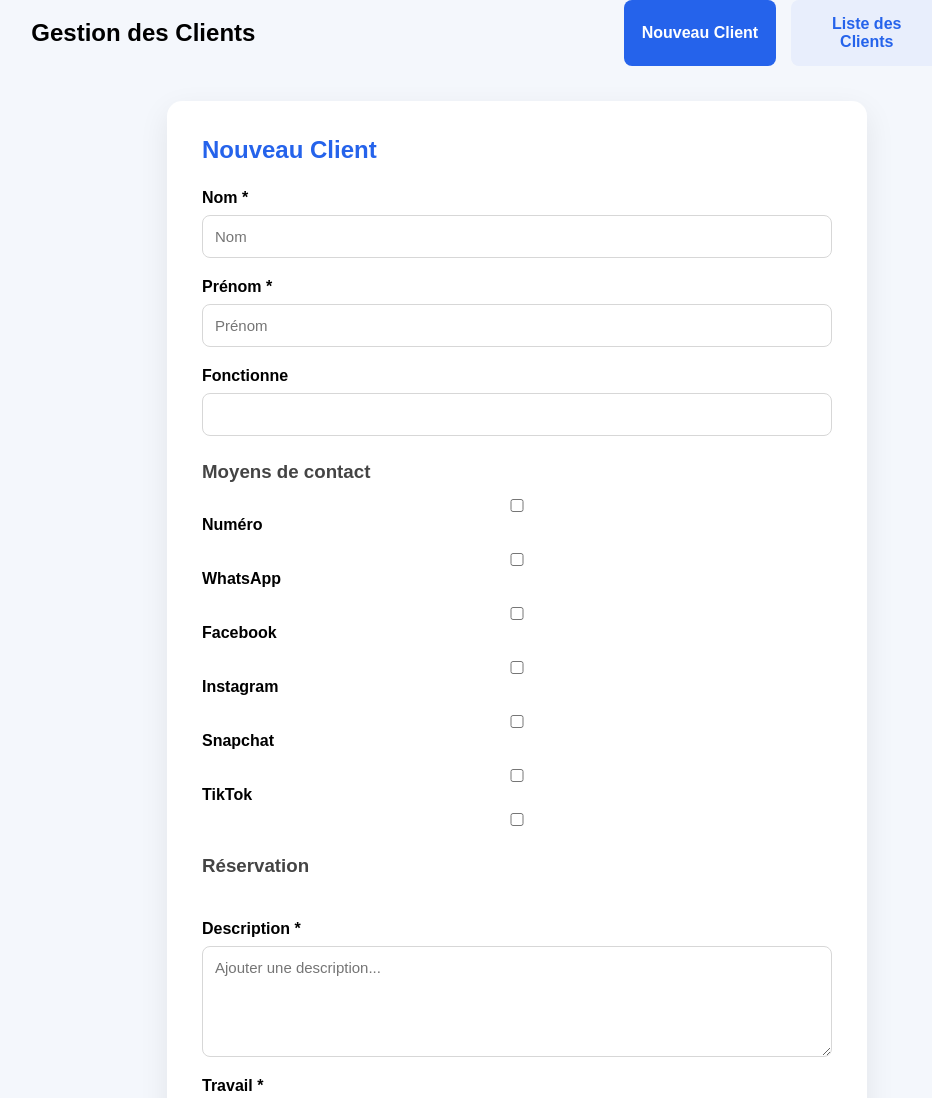
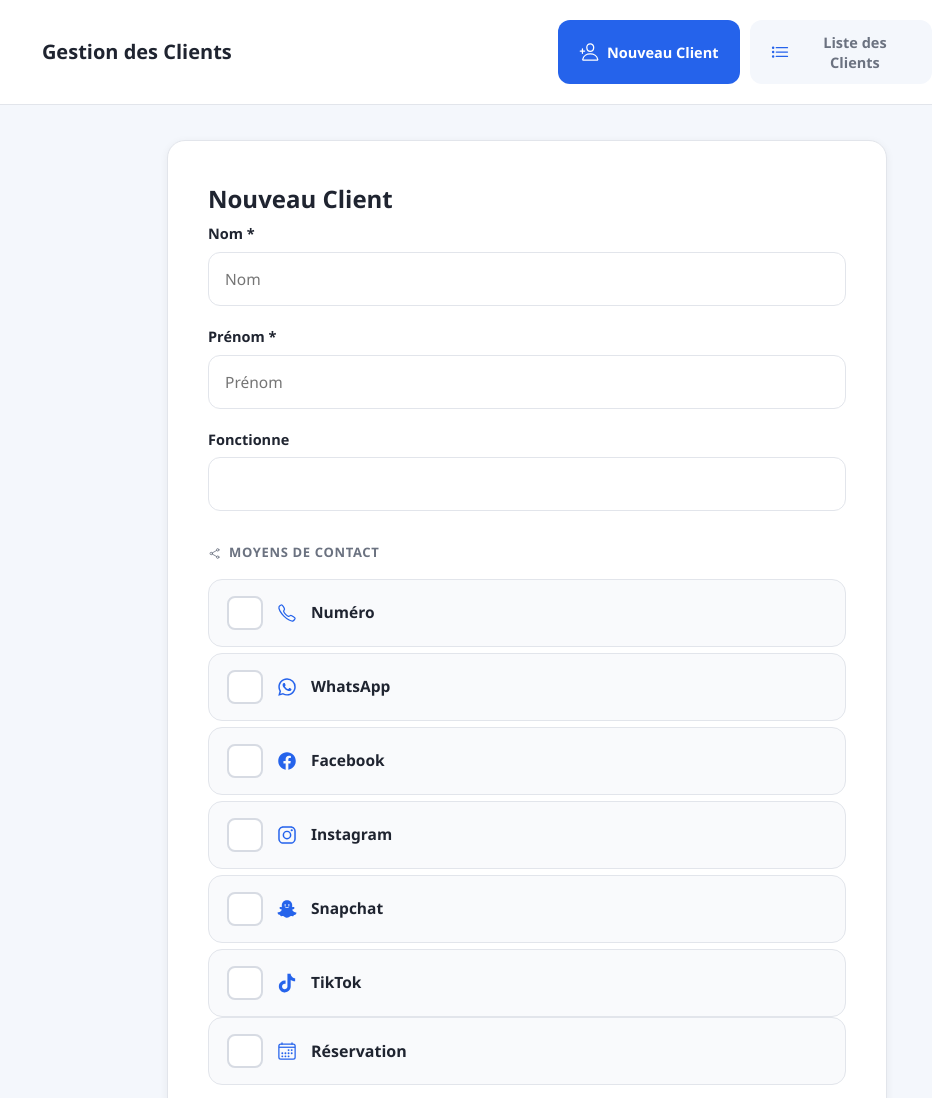
Before and after one commit to mhd-cherif1224/form-project, a website: page back-end/front-end/index.html in a window 1280 px wide. Shown: the top 1098 px of the page, without its empty margins (153-1085 px from the left). Drawn offline with nearby package versions, Linux system fonts and the light colour scheme.

Commit message:
fixed the display, added ionic

```diff
--- a/back-end/front-end/index.html
+++ b/back-end/front-end/index.html
@@ -5,6 +5,8 @@
     <meta name="viewport" content="width=device-width, initial-scale=1.0">
     <title>Client Form</title>
     <link rel="stylesheet" href="style.css">
+    <script type="module" src="https://unpkg.com/ionicons@7.1.0/dist/ionicons/ionicons.esm.js"></script>
+    <script nomodule src="https://unpkg.com/ionicons@7.1.0/dist/ionicons/ionicons.js"></script>
 </head>
 <body>
 <header class="header">
@@ -16,8 +18,14 @@
     placeholder="Rechercher un client..."
     >
     <nav>
-        <button class="tab active" id="addTab">Nouveau Client</button>
-        <button class="tab" id="listTab">Liste des Clients</button>
+        <button class="tab active" id="addTab">
+            <ion-icon name="person-add-outline"></ion-icon>
+            Nouveau Client
+        </button>
+        <button class="tab" id="listTab">
+            <ion-icon name="list-outline"></ion-icon>
+            Liste des Clients
+        </button>
     </nav>
 
 </header>
@@ -58,7 +66,7 @@
         >
     </div>
 
-        <h3>Moyens de contact</h3>
+        <h3><ion-icon name="share-social-outline"></ion-icon> Moyens de contact</h3>
 
         <div class="checks">
 
@@ -67,6 +75,7 @@
                 <input
                     type="checkbox"
                     id="phoneCheck">
+                <ion-icon name="call-outline"></ion-icon>
                 Numéro
             </label>
 
@@ -84,6 +93,7 @@
                 <input
                     type="checkbox"
                     id="whatsappCheck">
+                <ion-icon name="logo-whatsapp"></ion-icon>
                 WhatsApp
             </label>
 
@@ -101,6 +111,7 @@
                 <input
                     type="checkbox"
                     id="facebookCheck">
+                <ion-icon name="logo-facebook"></ion-icon>
                 Facebook
             </label>
 
@@ -117,6 +128,7 @@
                 <input
                     type="checkbox"
                     id="instagramCheck">
+                <ion-icon name="logo-instagram"></ion-icon>
                 Instagram
             </label>
 
@@ -133,6 +145,7 @@
                 <input
                     type="checkbox"
                     id="snapCheck">
+                <ion-icon name="logo-snapchat"></ion-icon>
                 Snapchat
             </label>
 
@@ -148,6 +161,7 @@
                 <input
                     type="checkbox"
                     id="tiktokCheck">
+                <ion-icon name="logo-tiktok"></ion-icon>
                 TikTok
             </label>
 
@@ -168,6 +182,7 @@
                 <input
                     type="checkbox"
                     id="reservCheck">
+                <ion-icon name="calendar-outline"></ion-icon>
                 <h3>Réservation</h3>
             </label>
 
@@ -282,6 +297,7 @@
         </div>
 
         <button type="submit">
+            <ion-icon name="save-outline"></ion-icon>
             Enregistrer
         </button>
 
@@ -291,7 +307,7 @@
 </section>
 <section id="listClientSection" class="hidden">
 
-    <h2>Liste des Clients</h2>
+    <h2><ion-icon name="people-outline"></ion-icon> Liste des Clients</h2>
 
     <table>
 
@@ -330,7 +346,6 @@
 </section>
 
 <script src="script.js"></script>
-</script>
 
 </body>
 </html>
--- a/back-end/front-end/style.css
+++ b/back-end/front-end/style.css
@@ -2,14 +2,17 @@
     margin:0;
     padding:0;
     box-sizing:border-box;
-    font-family:Arial,Helvetica,sans-serif;
+    font-family:"Segoe UI", Roboto, Arial, Helvetica, sans-serif;
 }
 
 body{
 
     margin:0;
-    font-family:Arial, Helvetica, sans-serif;
+    font-family:"Segoe UI", Roboto, Arial, Helvetica, sans-serif;
     background:#f4f7fc;
+    color:#1f2430;
+    line-height:1.5;
+
 
 }
 
@@ -20,45 +23,69 @@ body{
 
 #listClientSection{
 
-    margin-left: 10%;
+
     margin-right: 10%;
 
 }
+
 #clientsTable{
-    background: #fff;;
-
+    background: #fff;
 }
 
 #searchInput{
-    padding: 10px;
+    padding: 14px 18px;
     width: 300px;
-    border: 1px solid #ccc;
-    border-radius: 5px;
+    border: 1px solid #e2e5eb;
+    border-radius: 12px;
+    font-size: 15px;
+    background: #f4f7fc;
+    transition: border-color .15s, background .15s;
+}
 
+#searchInput:focus{
+    outline: none;
+    border-color: #2563eb;
+    background: #fff;
 }
 
 .container{
 
-    width:700px;
+    width:720px;
     background:white;
-    border-radius:15px;
-    padding:35px;
-    box-shadow:0 10px 30px rgba(0,0,0,.08);
+    border-radius:18px;
+    padding:40px;
+    border:1px solid #e2e5eb;
+    box-shadow:0 2px 8px rgba(20,25,40,.06);
 
 }
 
 h1{
 
-    color:#2563eb;
-    margin-bottom:25px;
+    color:#1f2430;
+    font-size:24px;
+    margin-bottom:6px;
 
 }
 
 h3{
 
-    margin:25px 0 15px;
-    color:#444;
+    margin:32px 0 16px;
+    padding-top:24px;
+    border-top:1px solid #e2e5eb;
+    color:#6b7280;
+    font-size:13px;
+    font-weight:700;
+    text-transform:uppercase;
+    letter-spacing:.05em;
+    display:flex;
+    align-items:center;
+    gap:8px;
 
+}
+
+h3:first-of-type{
+    border-top:none;
+    padding-top:0;
 }
 
 .group{
@@ -71,8 +98,9 @@ h3{
 
 label{
 
-    margin-bottom:8px;
+    margin-bottom:7px;
     font-weight:600;
+    font-size:14.5px;
 
 }
 
@@ -81,10 +109,23 @@ textarea,
 select{
 
     width:100%;
-    padding:12px;
-    border:1px solid #d7d7d7;
-    border-radius:8px;
-    font-size:15px;
+    padding:15px 16px;
+    border:1.5px solid #e2e5eb;
+    border-radius:12px;
+    font-size:15.5px;
+    color:#1f2430;
+    background:#fff;
+    transition:border-color .15s, box-shadow .15s;
+
+}
+
+input:focus,
+textarea:focus,
+select:focus{
+
+    outline:none;
+    border-color:#2563eb;
+    box-shadow:0 0 0 4px #eef2ff;
 
 }
 
@@ -94,10 +135,97 @@ textarea{
 
 }
 
+/* ==============================
+   Checkboxes -> big modern toggle rows
+============================== */
+
 .checks{
 
-    display:grid;
-    gap:10px;
+    display:flex;
+    flex-direction:column;
+    gap:6px;
+
+}
+
+.checks > label,
+.group > label:has(input[type="checkbox"]){
+
+    display:flex;
+    align-items:center;
+    gap:14px;
+    padding:16px 18px;
+    border-radius:14px;
+    cursor:pointer;
+    font-weight:600;
+    font-size:15.5px;
+    background:#f9fafc;
+    border:1.5px solid #e2e5eb;
+    transition:background .15s, border-color .15s;
+    margin-bottom:0;
+
+}
+
+.checks > label:hover,
+.group > label:has(input[type="checkbox"]):hover{
+    background:#eef2ff;
+    border-color:#c7d5fc;
+}
+
+.checks > label:has(input:checked),
+.group > label:has(input:checked){
+    background:#eef2ff;
+    border-color:#2563eb;
+}
+
+/* the actual checkbox, enlarged */
+.checks input[type="checkbox"],
+.group > label > input[type="checkbox"]{
+
+    appearance:none;
+    -webkit-appearance:none;
+    width:26px;
+    height:26px;
+    border:2px solid #d7dbe3;
+    border-radius:8px;
+    cursor:pointer;
+    flex-shrink:0;
+    position:relative;
+    background:#fff;
+    transition:.15s;
+
+}
+
+.checks input[type="checkbox"]:checked,
+.group > label > input[type="checkbox"]:checked{
+
+    background:#2563eb;
+    border-color:#2563eb;
+
+}
+
+.checks input[type="checkbox"]:checked::after,
+.group > label > input[type="checkbox"]:checked::after{
+
+    content:"";
+    position:absolute;
+    left:8px;
+    top:3px;
+    width:6px;
+    height:12px;
+    border:solid white;
+    border-width:0 3px 3px 0;
+    transform:rotate(45deg);
+
+}
+
+/* icons inside labels */
+.checks ion-icon,
+.group > label > ion-icon,
+.tab ion-icon{
+
+    font-size:20px;
+    color:#2563eb;
+    flex-shrink:0;
 
 }
 
@@ -108,10 +236,37 @@ textarea{
 
 }
 
+.checks > div:not(.hidden),
+.group > div:not(.hidden){
+
+    padding:6px 18px 16px 18px;
+    display:flex;
+    flex-direction:column;
+    gap:12px;
+
+}
+
+.group > label > h3{
+
+    margin:0;
+    padding:0;
+    border:none;
+    text-transform:none;
+    letter-spacing:0;
+    font-size:16px;
+    font-weight:700;
+    color:#1f2430;
+
+}
+
+/* ==============================
+   Workers
+============================== */
+
 .workers{
 
     display:flex;
-    gap:15px;
+    gap:12px;
     flex-wrap:wrap;
 
 }
@@ -124,33 +279,52 @@ textarea{
 
 .worker-btn{
 
-    padding:12px 18px;
-    border:2px solid #2563eb;
-    border-radius:30px;
+    padding:14px 22px;
+    border:2px solid #e2e5eb;
+    border-radius:14px;
     cursor:pointer;
-    transition:.25s;
+    transition:.15s;
+    color:#6b7280;
+    font-weight:700;
+    font-size:14.5px;
+    background:#fff;
+
+}
+
+.worker-btn:hover{
+    border-color:#2563eb;
     color:#2563eb;
-    font-weight:bold;
-
 }
 
 .workers input:checked + .worker-btn{
 
     background:#2563eb;
     color:white;
+    border-color:#2563eb;
+    box-shadow:0 4px 12px rgba(37,99,235,.25);
 
 }
+
+/* ==============================
+   Button
+============================== */
 
 button{
 
     width:100%;
-    padding:15px;
+    padding:17px;
     border:none;
-    border-radius:10px;
+    border-radius:14px;
     background:#2563eb;
     color:white;
     font-size:16px;
+    font-weight:700;
     cursor:pointer;
+    transition:background .15s, transform .1s;
+    display:flex;
+    align-items:center;
+    justify-content:center;
+    gap:8px;
 
 }
 
@@ -160,8 +334,13 @@ button:hover{
 
 }
 
+button:active{
+    transform:scale(.99);
+}
 
-/* sec2 */
+/* ==============================
+   Header
+============================== */
 
 header{
 
@@ -169,26 +348,46 @@ header{
     justify-content:space-around;
     align-items:center;
     margin-bottom:35px;
+    padding:20px 32px;
+    background:#fff;
+    border-bottom:1px solid #e2e5eb;
+
+}
+
+header h2{
+
+    font-size:20px;
+    font-weight:700;
 
 }
 
 nav{
 
     display:flex;
-    gap:15px;
+    gap:10px;
 
 }
 
 .tab{
 
     border:none;
-    background:#e8eefc;
+    background:#f4f7fc;
+    color:#6b7280;
+    padding:12px 20px;
+    border-radius:12px;
+    cursor:pointer;
+    font-weight:700;
+    font-size:14.5px;
+    transition:background .15s, color .15s;
+    display:flex;
+    align-items:center;
+    gap:8px;
+
+}
+
+.tab:hover{
+    background:#eef2ff;
     color:#2563eb;
-    padding:8 12px;
-    border-radius:8px;
-    cursor:pointer;
-    font-weight:bold;
-
 }
 
 .tab.active{
@@ -198,50 +397,90 @@ nav{
 
 }
 
-.hidden{
+.tab.active ion-icon{
+    color:white;
+}
 
-    display:none;
-
-}
+/* ==============================
+   Table
+============================== */
 
 table{
 
     width:100%;
     border-collapse:collapse;
+    background:#fff;
+    border-radius:16px;
+    overflow:hidden;
+    border:1px solid #e2e5eb;
 
 }
 
 th,
 td{
 
-    border-bottom:1px solid #ddd;
-    padding:14px;
+    border-bottom:1px solid #e2e5eb;
+    padding:16px 18px;
     text-align:left;
+    font-size:14.5px;
+    white-space:nowrap;
 
 }
 
 th{
 
-    background:#2563eb;
-    color:white;
+    background:#f4f7fc;
+    color:#6b7280;
+    font-weight:700;
+    text-transform:uppercase;
+    font-size:12px;
+    letter-spacing:.05em;
 
+}
+
+tbody tr{
+    transition:background .1s;
+    cursor:pointer;
+}
+
+tbody tr:hover{
+    background:#eef2ff;
+}
+
+tbody tr:last-child td{
+    border-bottom:none;
 }
 
 #paginationControls {
     display: flex;
     justify-content: center;
     align-items: center;
-    gap: 15px;
-    margin-top: 20px;
-    margin-bottom: 20px;
+    gap: 18px;
+    margin-top: 24px;
+    margin-bottom: 24px;
+    font-size:14.5px;
+    color:#6b7280;
 }
 
 #paginationControls button {
     width: auto;
-    padding: 8px 16px;
+    padding: 11px 20px;
+    border:1.5px solid #e2e5eb;
+    border-radius:12px;
+    background:#fff;
+    color:#1f2430;
+    font-weight:700;
+    font-size:14px;
+    transition:.15s;
+}
+
+#paginationControls button:hover:not(:disabled){
+    border-color:#2563eb;
+    color:#2563eb;
+    background:#eef2ff;
 }
 
 #paginationControls button:disabled {
-    opacity: 0.5;
+    opacity: 0.4;
     cursor: not-allowed;
 }
```
